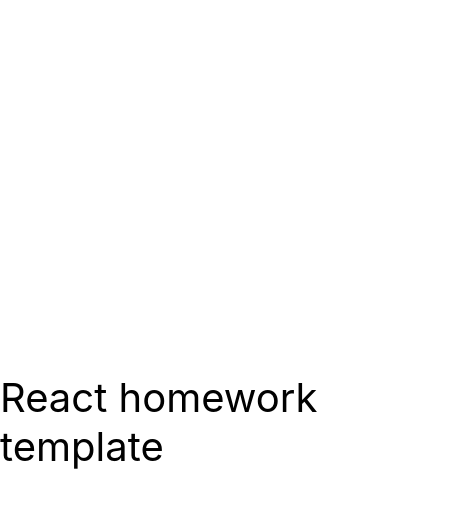
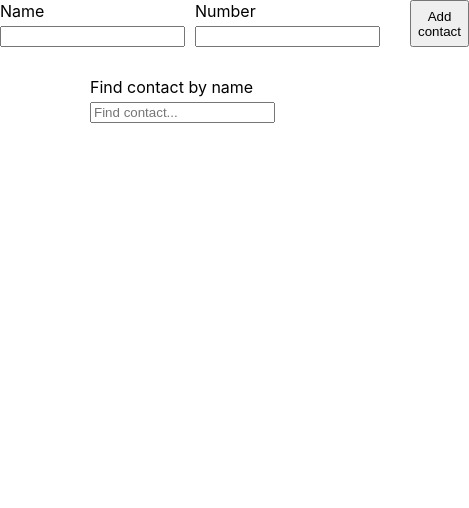
Before and after one commit to AdamSkubida/goit-react-hw-06-phonebook, a React (Create React App) app: page / in a window 390 px wide. Shown: the top 508 px of the page, 469 px wide, since content can reach past the window. Built offline with nearby package versions, Linux system fonts and the light colour scheme.

Commit message:
copied components from phonebook 4

```diff
--- a/package.json
+++ b/package.json
@@ -4,11 +4,15 @@
   "private": true,
   "homepage": "https://AdamSkubida.github.io/goit-react-hw-06-phonebook/",
   "dependencies": {
+    "@reduxjs/toolkit": "^1.9.5",
     "@testing-library/jest-dom": "^5.16.3",
     "@testing-library/react": "^12.1.4",
     "@testing-library/user-event": "^13.5.0",
+    "nanoid": "^5.0.1",
+    "notiflix": "^3.2.6",
     "react": "^18.1.0",
     "react-dom": "^18.1.0",
+    "react-redux": "^8.1.2",
     "react-scripts": "5.0.1",
     "web-vitals": "^2.1.3"
   },
--- a/src/components/App.jsx
+++ b/src/components/App.jsx
@@ -1,16 +1,69 @@
+import { useState, useEffect } from 'react';
+import { ContactForm } from './ContactForm/index';
+import { Filter } from './Filter/index';
+import { ContactList } from './ContactList/index';
+import { nanoid } from 'nanoid';
+import { Notify } from 'notiflix';
+
 export const App = () => {
+  const [contacts, setContacts] = useState([]);
+  const [filter, setFilter] = useState('');
+
+  const addContact = (newContact, newNumber) => {
+    const exist = contacts.find(contact => contact.name === newContact);
+
+    if (!exist) {
+      const newContactPerson = {
+        name: newContact,
+        number: newNumber,
+        id: nanoid(),
+      };
+
+      setContacts([...contacts, newContactPerson]);
+      Notify.success(`Contact was added!`);
+    } else {
+      Notify.failure(`Contact exist`);
+    }
+  };
+
+  const addFilter = newFilter => {
+    setFilter(newFilter);
+  };
+
+  const deleteContact = id => {
+    const contact = contacts.find(contact => id === contact.id);
+    if (contact) {
+      Notify.failure(`${contact.name} has been deleted`);
+      setContacts(contacts.filter(contact => id !== contact.id));
+    }
+  };
+
+  useEffect(() => {
+    if ('contacts' in localStorage) {
+      const storedContacts = localStorage.getItem('contacts');
+      console.log(storedContacts);
+
+      setContacts(JSON.parse(storedContacts));
+    }
+  }, []);
+
+  useEffect(() => {
+    localStorage.setItem('contacts', JSON.stringify(contacts));
+  }, [contacts]);
+
   return (
-    <div
-      style={{
-        height: '100vh',
-        display: 'flex',
-        justifyContent: 'center',
-        alignItems: 'center',
-        fontSize: 40,
-        color: '#010101'
-      }}
-    >
-      React homework template
+    <div>
+      <ContactForm
+        onAdd={(name, number) => {
+          addContact(name, number);
+        }}
+      />
+      <Filter onFilter={filter => addFilter(filter)} />
+      <ContactList
+        contactItems={contacts}
+        filter={filter}
+        deleteItem={id => deleteContact(id)}
+      />
     </div>
   );
 };
--- /dev/null
+++ b/src/components/ContactForm/ContactForm.module.css
@@ -0,0 +1,22 @@
+.form-wrapper {
+  margin-bottom: 30px;
+  display: flex;
+  flex-direction: row;
+  align-items: center;
+  gap: 10px;
+}
+
+.label-input {
+  display: flex;
+  flex-direction: column;
+  align-items: flex-start;
+}
+
+.label {
+  margin-bottom: 5px;
+}
+
+.button {
+  height: 47px;
+  margin-left: 20px;
+}
--- /dev/null
+++ b/src/components/ContactForm/index.jsx
@@ -0,0 +1,56 @@
+import { useState } from 'react';
+import css from './ContactForm.module.css';
+
+export const ContactForm = ({ onAdd }) => {
+  const [name, setName] = useState('');
+  const [number, setNumber] = useState('');
+
+  const handleNameChange = e => {
+    setName(e.target.value);
+  };
+
+  const handlePhoneChange = e => {
+    setNumber(e.target.value);
+  };
+
+  const handleSubmit = e => {
+    e.preventDefault();
+    onAdd(name, number);
+  };
+
+  return (
+    <div className={css['form-wrapper']}>
+      <div className={css[`label-input`]}>
+        <label className={css.label} htmlFor="name">
+          Name
+        </label>
+        <input
+          className={css.input}
+          type="text"
+          name="name"
+          pattern="^[A-Za-z.'\- ]+$"
+          title="Name may contain only letters, apostrophe, dash and spaces. For example Adrian, Jacob Mercer, Charles de Batz de Castelmore d'Artagnan"
+          required
+          onChange={handleNameChange}
+        />
+      </div>
+      <div className={css[`label-input`]}>
+        <label className={css.label} htmlFor="number">
+          Number
+        </label>
+        <input
+          className={css.input}
+          type="tel"
+          name="number"
+          pattern="^\+?\d{1,4}?\s?\(?\d{1,4}?\)?\s?\d{1,4}\s?\d{1,4}\s?\d{1,9}$"
+          title="Phone number must be digits and can contain spaces, dashes, parentheses and can start with +"
+          required
+          onChange={handlePhoneChange}
+        />
+      </div>
+      <button className={css.button} type="button" onClick={handleSubmit}>
+        Add contact
+      </button>
+    </div>
+  );
+};
--- /dev/null
+++ b/src/components/ContactList/ContactList.module.css
@@ -0,0 +1,3 @@
+.list {
+  list-style: none;
+}
--- /dev/null
+++ b/src/components/ContactList/index.jsx
@@ -0,0 +1,16 @@
+import css from './ContactList.module.css';
+
+export const ContactList = ({ contactItems, filter, deleteItem }) => {
+  return (
+    <ul className={css.contactList}>
+      {contactItems
+        .filter(item => item.name.toLowerCase().includes(filter.toLowerCase()))
+        .map(item => (
+          <li key={item.id}>
+            {item.name} --- {item.number}
+            <button onClick={() => deleteItem(item.id)}>Delete</button>
+          </li>
+        ))}
+    </ul>
+  );
+};
--- /dev/null
+++ b/src/components/Filter/Filter.module.css
@@ -0,0 +1,11 @@
+.label-input {
+  display: flex;
+  flex-direction: column;
+  align-items: flex-start;
+  margin-left: 90px;
+  margin-bottom: 30px;
+}
+
+.label {
+  margin-bottom: 5px;
+}
--- /dev/null
+++ b/src/components/Filter/index.jsx
@@ -0,0 +1,21 @@
+import css from './Filter.module.css';
+
+export const Filter = ({ onFilter }) => {
+  const handleFilterChange = e => {
+    onFilter(e.target.value);
+  };
+
+  return (
+    <div className={css[`label-input`]}>
+      <label className={css.label} htmlFor="filter">
+        Find contact by name
+      </label>
+      <input
+        type="text"
+        name="filter"
+        placeholder="Find contact..."
+        onChange={handleFilterChange}
+      ></input>
+    </div>
+  );
+};
--- a/src/index.css
+++ b/src/index.css
@@ -1,5 +1,3 @@
-@import-normalize; /* bring in normalize.css styles */
-
 body {
   margin: 0;
   font-family: -apple-system, BlinkMacSystemFont, 'Segoe UI', 'Roboto', 'Oxygen',
```
Also changed, not shown: 1 other file (tests, documents, lock files or other folders).
